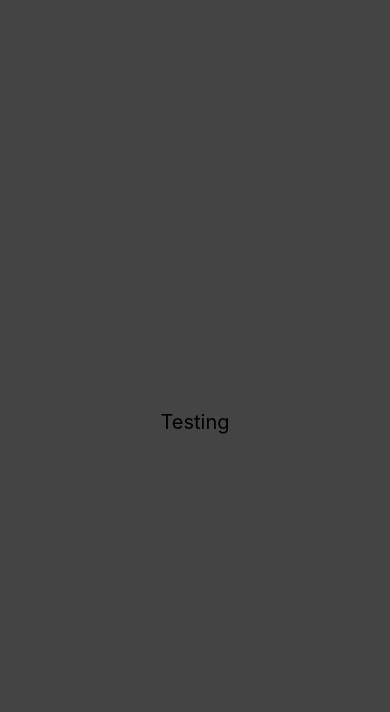
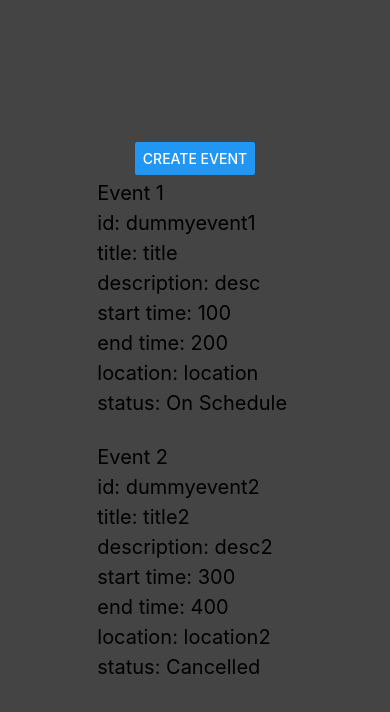
Before and after one commit to Bednaz98/SafariSolaceResortsHelper, a React Native app: screen / in a window 390 px wide. Shown: the top 712 px of the page. Built offline with nearby package versions, Linux system fonts and the light colour scheme.

Commit message:
events almost done

```diff
--- a/App.tsx
+++ b/App.tsx
@@ -2,6 +2,7 @@ import { StatusBar } from 'expo-status-bar';
 import { useState } from 'react';
 import { StyleSheet, Text, View } from 'react-native';
 import { appContext, AppContextInterface } from './classes-interface/app-conext';
+import EventsPage from './Components/pages/events-page';
 import BasicText from './SafariSolaceStyleTools/basictext';
 import { Theme } from './SafariSolaceStyleTools/colorstyle';
 import { themeContext, ThemeContextInterface } from './SafariSolaceStyleTools/themecontext';
@@ -9,7 +10,7 @@ import { themeContext, ThemeContextInterface } from './SafariSolaceStyleTools/th
 export default function App() {
 
   const [theme, setTheme] = useState(Theme.default);
-  const [pageIndex, setPageIndex] = useState(0);
+  const [pageIndex, setPageIndex] = useState(6);
 
   const initContext:AppContextInterface = {
 
@@ -28,7 +29,7 @@ export default function App() {
       case    /*problem*/                5:{return (<> <BasicText text={'Testing'}/> </>)}
       //================================================================================================
 
-      case    /*kris*/            6:{return (<> <BasicText text={'kris'}/>    </>)}
+      case    /*kris*/            6:{return (<> <EventsPage/>    </>)}
       case    /*john*/            7:{return (<> <BasicText text={'john'}/>    </>)}
       case    /*brandon*/         8:{return (<> <BasicText text={'brandon'}/> </>)}
       case    /*josh*/            9:{return (<> <BasicText text={'josh'}/>    </>)}
--- /dev/null
+++ b/Components/children/create-event-option.tsx
@@ -0,0 +1,34 @@
+import { useState } from "react";
+import BasicButton from "../../SafariSolaceStyleTools/basicbutton";
+import BasicInputText from "../../SafariSolaceStyleTools/basicinputtext";
+import BasicModal from "../../SafariSolaceStyleTools/basicmodal";
+import { Event as Evvent } from "../../classes-interface/api-entities"
+import UpdateAllEventsState from "./update-allEvents-state";
+
+export default function CreateEventOption(props:{allEvents: Evvent[], setAllEvents: Function}){
+
+    const [title, setTitle] = useState<string>("")
+    const [desc, setDesc] = useState<string>("")
+    const [startTime, setStart] = useState<number>()
+    const [endTime, setEnd] = useState<number>()
+    const [location, setLocation] = useState<string>("")
+
+    const createEventStates = {title: title, desc: desc, startTime: startTime, endTime: endTime, location: location, allEvents: props.allEvents, setAllEvents: props.setAllEvents}
+
+    function InputFields(props){
+        return(
+            <>
+                <BasicInputText value={title} onChangeText={setTitle} placeholder={'title'}/>
+                <BasicInputText value={desc} onChangeText={setDesc} placeholder={'description'}/>
+                <BasicInputText value={startTime ?? ''} onChangeText={setStart} placeholder={'start time'} keyboardType={'numeric'}/>
+                <BasicInputText value={endTime ?? ''} onChangeText={setEnd} placeholder={'end time'}/>
+                <BasicInputText value={location} onChangeText={setLocation} placeholder={'location'}/>
+                <BasicButton onPress={()=>UpdateAllEventsState(props)} title={'Update Event List'}/>
+            </>
+        )
+    }
+
+    return(
+        <BasicModal child={InputFields(createEventStates)} openTitle={"Create Event"}/>
+    )
+}
--- /dev/null
+++ b/Components/children/format-single-event.tsx
@@ -0,0 +1,16 @@
+import { Event } from "../../classes-interface/api-entities"
+import BasicText from "../../SafariSolaceStyleTools/basictext"
+
+export default function FormatSingleEvent(props:{event: Event, index:number}){
+    const {id,title,desc,startTime,endTime,location,status} = props.event
+    return (<>
+        <BasicText text={`Event ${props.index + 1}`}/>
+        <BasicText text={`id: ${id}`}/>
+        <BasicText text={`title: ${title}`}/>
+        <BasicText text={`description: ${desc}`}/>
+        <BasicText text={`start time: ${startTime}`}/>
+        <BasicText text={`end time: ${endTime}`}/>
+        <BasicText text={`location: ${location}`}/>
+        <BasicText text={`status: ${status} \n\n`}/>
+    </>)
+}
--- /dev/null
+++ b/Components/children/update-allEvents-state.tsx
@@ -0,0 +1,19 @@
+import { Event as Evvent } from "../../classes-interface/api-entities"
+
+export default function UpdateAllEventsState(props){
+    const newEvent: Evvent = {
+        id:'random',
+        title:props.title,
+        desc:props.desc,
+        startTime:props.startTime,
+        endTime:props.endTime,
+        location:props.location,
+        status:"On Schedule"
+    }
+    //const allEventsClone = props.allEvents
+    props.allEvents.push(newEvent)
+    console.log("🚀 ~ file: event-creation-option.tsx ~ line 26 ~ UpdateEventList ~ props.allEvents", props.allEvents)
+
+    props.setAllEvents([...props.allEvents]) //update parent state. The [...] is needed to create a new array in memory!!
+
+}
--- a/Components/pages/events-page.tsx
+++ b/Components/pages/events-page.tsx
@@ -1,27 +1,55 @@
 import { useState } from "react"
+import { FlatList, ScrollView, View, Text } from "react-native"
+import { Event } from "../../classes-interface/api-entities"
 import { EventAPIHandler, EventHandlerInterface } from "../../classes-interface/eventhandler"
+import CreateEventOption from "../children/create-event-option"
+import FormatSingleEvent from "../children/format-single-event"
 
 export default function EventsPage(){
     const eventhandle: EventHandlerInterface = new EventAPIHandler(true)
-    const [allEvents, setCancelledEvents] = useState(async()=>{await eventhandle.getAllEvents()})
-    console.log("🚀 ~ file: events-page.tsx ~ line 7 ~ EventsPage ~ allEvents", allEvents)
 
+    const dummyEvents: Event[] = [{
+            id: 'dummyevent1',
+            title: 'title',
+            desc: 'desc',
+            startTime: 100,
+            endTime: 200,
+            location: 'location',
+            status: "On Schedule"
+        },
+        {
+            id: 'dummyevent2',
+            title: 'title2',
+            desc: 'desc2',
+            startTime: 300,
+            endTime: 400,
+            location: 'location2',
+            status: "Cancelled"
+        }
+    ]
+    const [allEvents, setAllEvents] = useState(dummyEvents)
+
+    //map all events into a scroll list
+    function FormattedEventsList(){
+        const formattedEvents = allEvents.map((event, index) => {return <FormatSingleEvent event={event} index={index}/>})
+        return(
+            <View>
+                <ScrollView>
+                {formattedEvents}
+                </ScrollView>
+            </View>
+        )
+    }
 
     return(
-        // getAllEvents()
+        <>
+            <CreateEventOption allEvents={allEvents} setAllEvents={setAllEvents}/>
+            <FormattedEventsList/>
+        </>
+    )
+}
+
+// getAllEvents()
         // cancelEvent()
         // createEvent()
         // getEventByID()
-
-    )
-}
-
-// export interface Event{
-//     id: string
-//     title: string
-//     desc: string
-//     startTime: number
-//     endTime: number
-//     location: string
-//     status: "On Schedule" | "Cancelled"
-// }
--- a/SafariSolaceStyleTools/basicinputtext.tsx
+++ b/SafariSolaceStyleTools/basicinputtext.tsx
@@ -16,6 +16,6 @@ export default function BasicInputText(props){
     return(
     <View style={{backgroundColor:GetColor(Color.InputText), padding:3}}>
         <TextInput value={value} onChangeText={onChangeText} placeholder={placeholder}
-        keyboardType='default' editable={editable} onChange={onChange} onContentSizeChange={onContentSizeChange}/>
+    keyboardType={keyboardType} editable={editable} onChange={onChange} onContentSizeChange={onContentSizeChange}/>
     </View>)
 }
--- a/classes-interface/eventhandler.ts
+++ b/classes-interface/eventhandler.ts
@@ -28,8 +28,9 @@ export class EventAPIHandler implements EventHandlerInterface{
     /////////////////////////////////////////////
     private useURL:string = "http://20.124.74.192:3000";
     private devMode:boolean = false;
-    private IndexURL =0;
-    private context = useContext(appContext);
+    private IndexURL = 0;
+    //private context = useContext(appContext);
+
     //constructor
     constructor(dev:boolean = false, IndexURL=1){
         this.devMode=dev;
```
